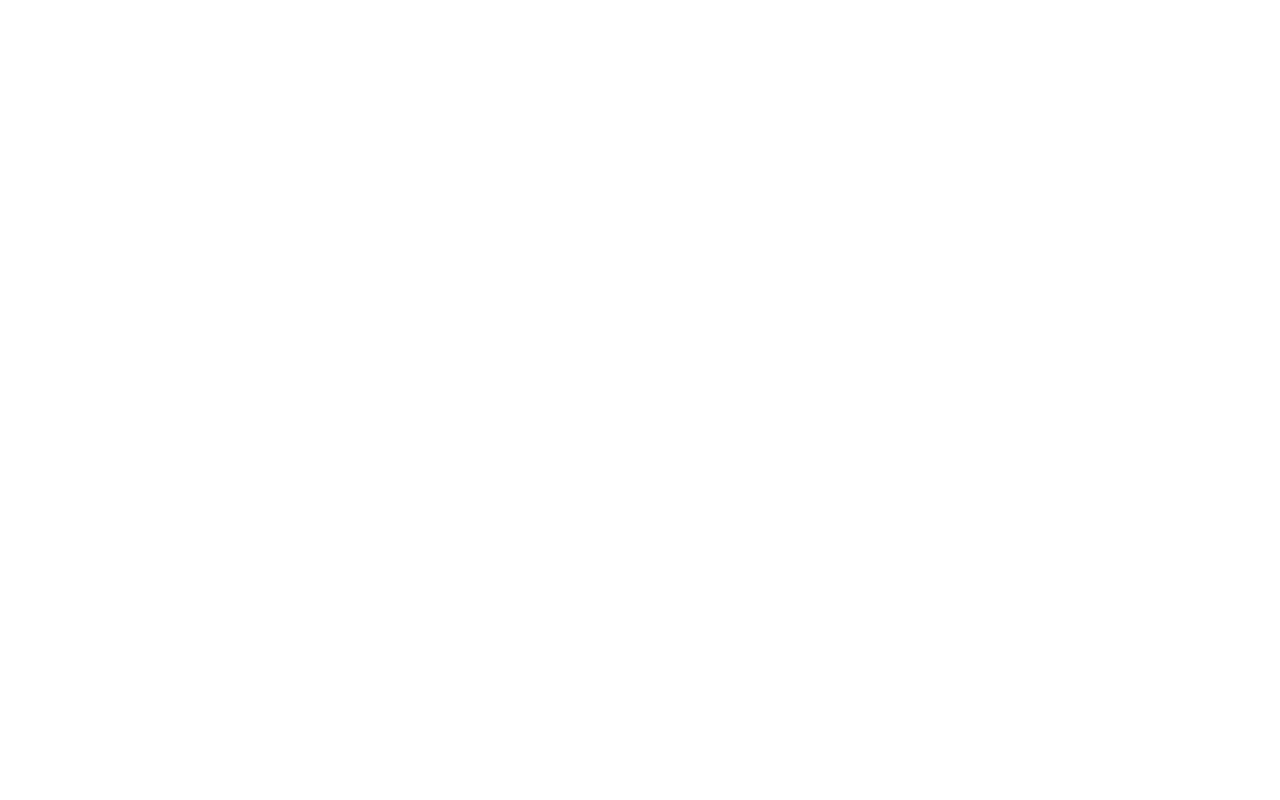
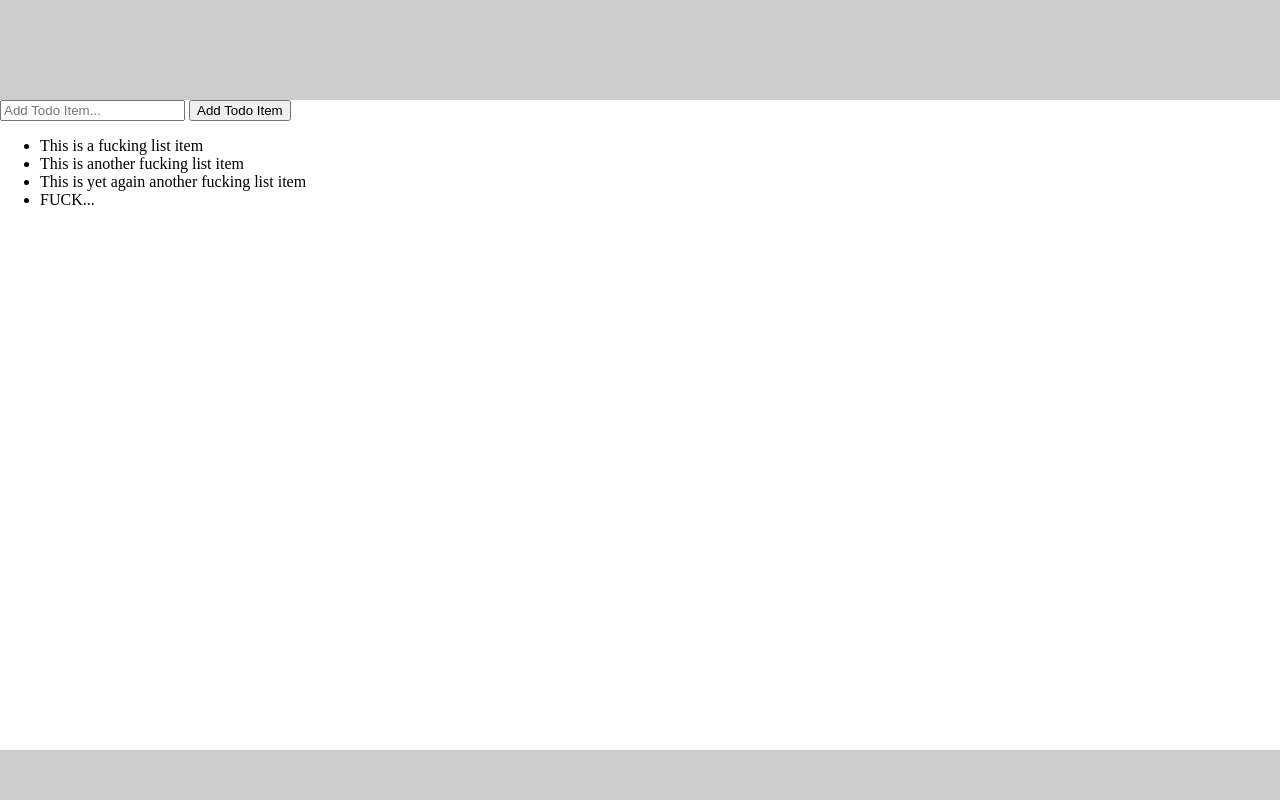
Before and after one commit to saintsarkis/Todo-List-App, a plain HTML site: page index.html in a window 1280 px wide. Drawn offline with Linux system fonts and the light colour scheme.

Commit message:
added some basic header, content, and footer styles, as well as a text box with a button

```diff
--- a/app.css
+++ b/app.css
@@ -0,0 +1,30 @@
+html {
+    width: 100vw;
+    height: 100vh;
+}
+
+body {
+    display: flex;
+    flex-direction: column;
+    height: 100vh;
+    /* the browser is setting stuff by default... I dont like it */
+    margin: 0;
+    padding: 0;
+}
+
+header {
+    height: 100px;
+    background-color: #ccc;
+}
+
+section {
+    flex-direction: column;
+    background-color: white;
+    display: flex;
+    flex-grow: 1;
+}
+
+footer {
+    background-color: #ccc;
+    height: 50px;
+}
--- a/app.js
+++ b/app.js
@@ -0,0 +1,6 @@
+// now we have access to the header in JavaScript... we probably have no need for this
+const header = document.querySelector('header');
+// now we have access to the main section in JavaScript
+const body = document.querySelector('section');
+// now we have access to the footer in JavaScript... we'll most likely delete this later
+const footer = document.querySelector('footer');
--- a/index.html
+++ b/index.html
@@ -5,6 +5,23 @@
     <link rel="stylesheet" type="text/css" href="app.css">
 </head>
 <body>
+    <header></header>
+    <section>
+        <!-- here is our basic form... we'll use it to enter todo items -->
+        <!-- this will be dynamic eventually -->
+        <div>
+            <input type="text" placeholder="Add Todo Item..." />
+            <button>Add Todo Item</button>
+        </div>
+        <!-- This list is static for now, eventually we'll use javascript to make this dynamic -->
+        <ul>
+            <li>This is a fucking list item</li>
+            <li>This is another fucking list item</li>
+            <li>This is yet again another fucking list item</li>
+            <li>FUCK...</li>
+        </ul>
+    </section>
+    <footer></footer>
     <script type="text/javascript" src="app.js"></script>
 </body>
 </html>
```
